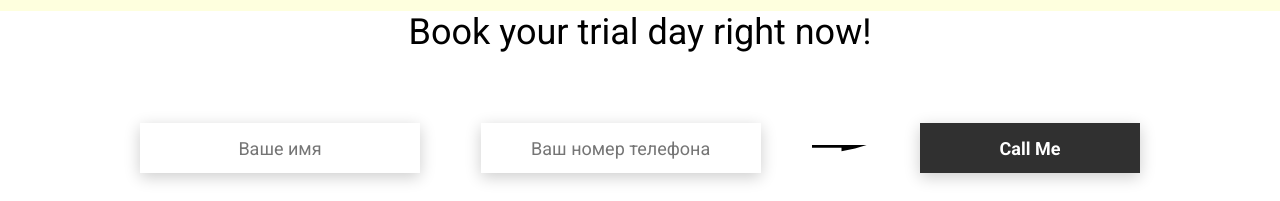
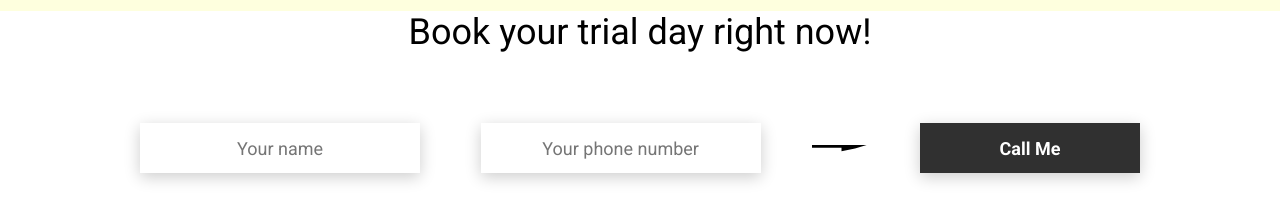
Before and after one commit to shahbazyyan/Food_website, a website: page index.html in a window 1280 px wide. Shown: the part 2740-2941 px from the top of the page. Drawn offline with Linux system fonts and the light colour scheme; no server answers.

Commit message:
Update index.html

```diff
--- a/index.html
+++ b/index.html
@@ -213,8 +213,8 @@
         <div class="container">
             <div class="title">Book your trial day right now!</div>
             <form action="#" class="order__form">
-                <input required placeholder="Ваше имя" name="name" type="text" class="order__input">
-                <input required placeholder="Ваш номер телефона" name="phone" type="phone" class="order__input">
+                <input required placeholder="Your name" name="name" type="text" class="order__input">
+                <input required placeholder="Your phone number" name="phone" type="phone" class="order__input">
                 <img src="icons/right.svg" alt="right">
                 <button class="btn btn_dark btn_min">Call Me</button>
             </form>
```
